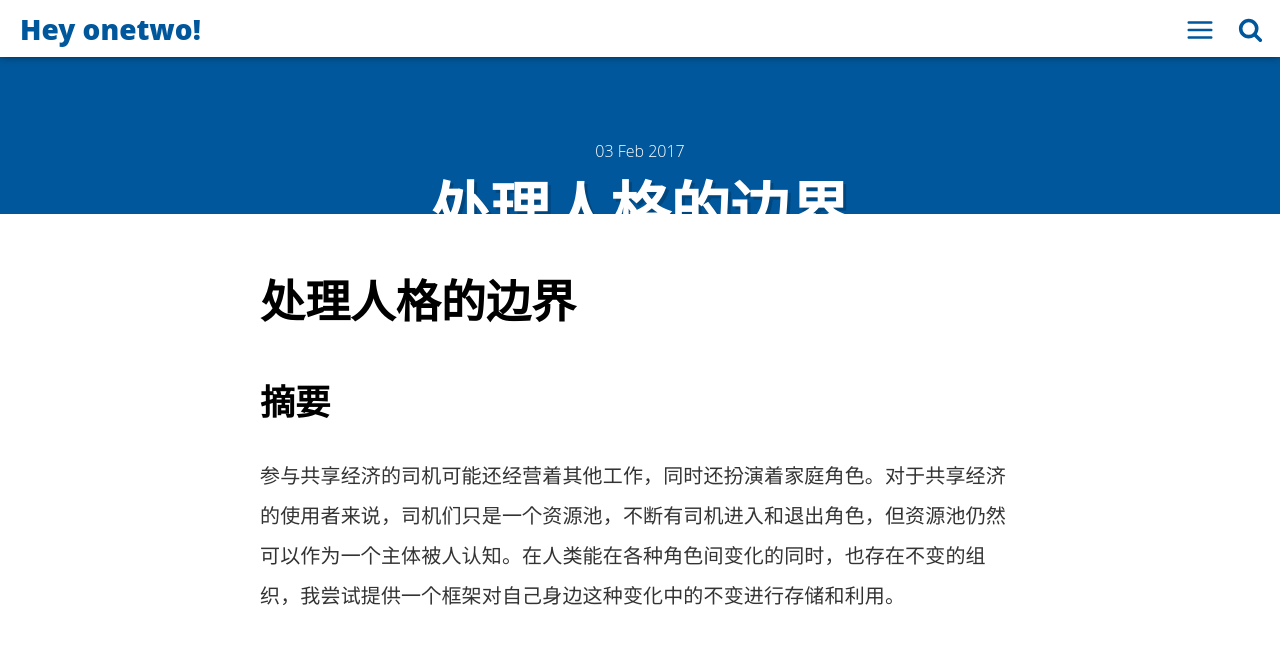
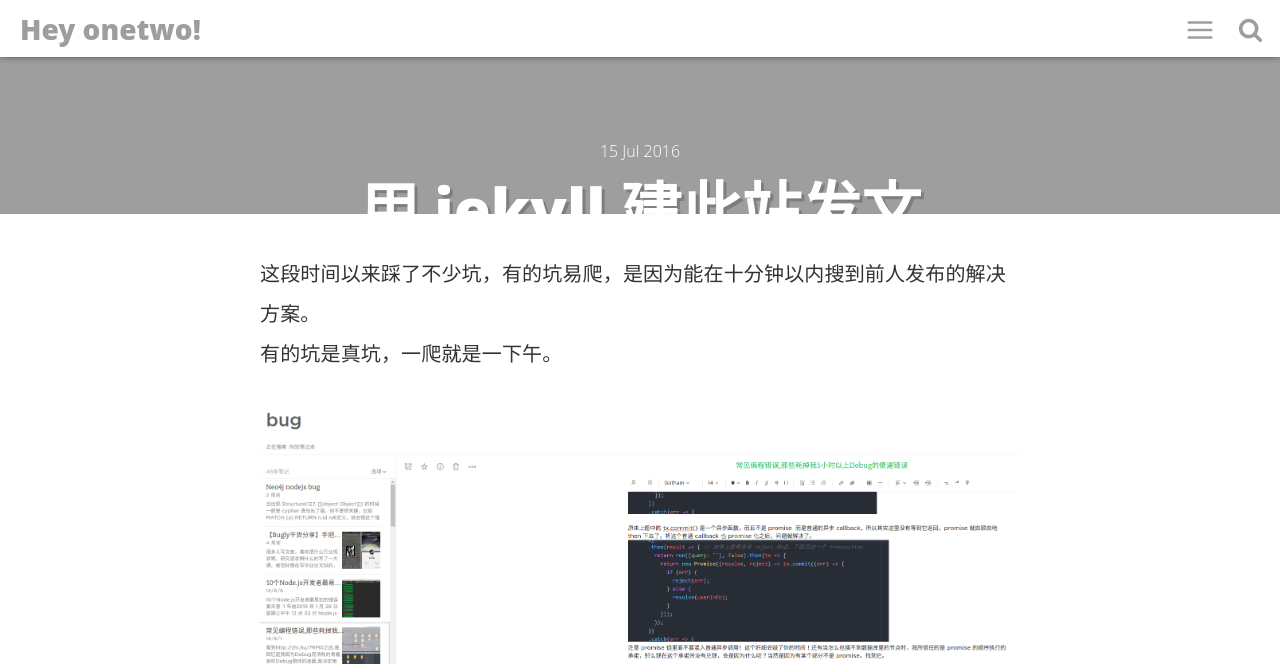
Before and after one commit to linonetwo/linonetwo.github.io, a Jekyll site: the page built from _posts/2017-02-03-处理人格的边界.md, in a window 1280 px wide and 1400 px high, scrolled down 286 px. Shown: the top 666 px of the window. Built offline with Jekyll 4.4.1, drawn with Linux system fonts in a browser that asks for light colours; comment, search, counter and statistics services are not loaded; some of the changed text lies outside the part shown.

Commit message:
try color

```diff
--- a/_posts/2017-02-03-处理人格的边界.md
+++ b/_posts/2017-02-03-处理人格的边界.md
@@ -1,37 +1,31 @@
 ---
 layout: post
-title: "处理人格的边界"
-date: 2017-02-03 11:14:20 +0800
+title: "用 jekyll 建此站发文"
+date: 2016-07-15 19:35:48 +0800
 image: 'blog-author.jpg'
-description: '思考我们对一次性身份和持续性项目的认知方式'
-main-class: 'Thinking'
+description: '何以建站 言之何物'
+main-class: 'memo'
 color: '#7AAB13'
 tags:
 - memo
 - jekyll
 categories: Journal
 twitter_text:
-introduction: '介绍事体、占意还有它们与模因的关系'
+introduction: '建此站发点配置的过程，学习的路线，资源的聚合，脑洞的产物。'
 ---
-# 处理人格的边界
 
-## 摘要
+这段时间以来踩了不少坑，有的坑易爬，是因为能在十分钟以内搜到前人发布的解决方案。
+有的坑是真坑，一爬就是一下午。
 
-参与共享经济的司机可能还经营着其他工作，同时还扮演着家庭角色。对于共享经济的使用者来说，司机们只是一个资源池，不断有司机进入和退出角色，但资源池仍然可以作为一个主体被人认知。在人类能在各种角色间变化的同时，也存在不变的组织，我尝试提供一个框架对自己身边这种变化中的不变进行存储和利用。
+![bugs](/assets/img/posts/建此站发文/Screenshot-from-2016-07-16-20-04-50.png)
 
-## 背景
+不论面对问题的时候心情有多么复杂，站在现在回顾，最终我大都活着爬出来了。
+解决方案大都存放在印象笔记里，不能被搜索引擎检索，有点可惜。
 
-Palantir 公司使用的 Dynamic Ontology 是一个轻量级的知识表示框架，可以表示实体、文档和事件。
-![Dynamic Ontology](https://pic1.zhimg.com/71eb31fb98eed7c24743f9ea41693854_b.png)
-[图文见 [1]](#知识本体与大数据处理续-赵丹httpszhuanlanzhihucomp21496568)
-Palantir 可以从添加的文档中抽取实体和事件，方便使用者搜索。
+所以今天，我打算把一些我想让有缘人搜到的内容，放到静态的网站上。
+主要是配置的过程，学习的路线，资源的聚合，脑洞的产物等。
 
-如果我们只是想要观察自己身边发生的事物，可以使用一个更简单的框架，事体、占意与模因：
+以前还会在 [Github](https://github.com/linonetwo) 上开一个仓库来放，现在就直接发布到[这里](https://linonetwo.github.io/)了。
 
-![事体、占意与模因](https://github.com/linonetwo/linonetwo.github.io/raw/master/assets/img/posts/%E4%BA%8B%E4%BD%93/%E6%A6%82%E5%BF%B5%E9%97%B4%E5%85%B3%E7%B3%BB.png)
-
-## 总结
-
-## 参考文献
-
-### [知识本体与大数据处理续 - 赵丹](https://zhuanlan.zhihu.com/p/21496568)
+截图留念一下，然后把它们都删了，移动到这里。
+![BrainHoleOfInfinityMeme](/assets/img/posts/建此站发文/Screenshot from 2016-07-16 20-27-21.png)
```
